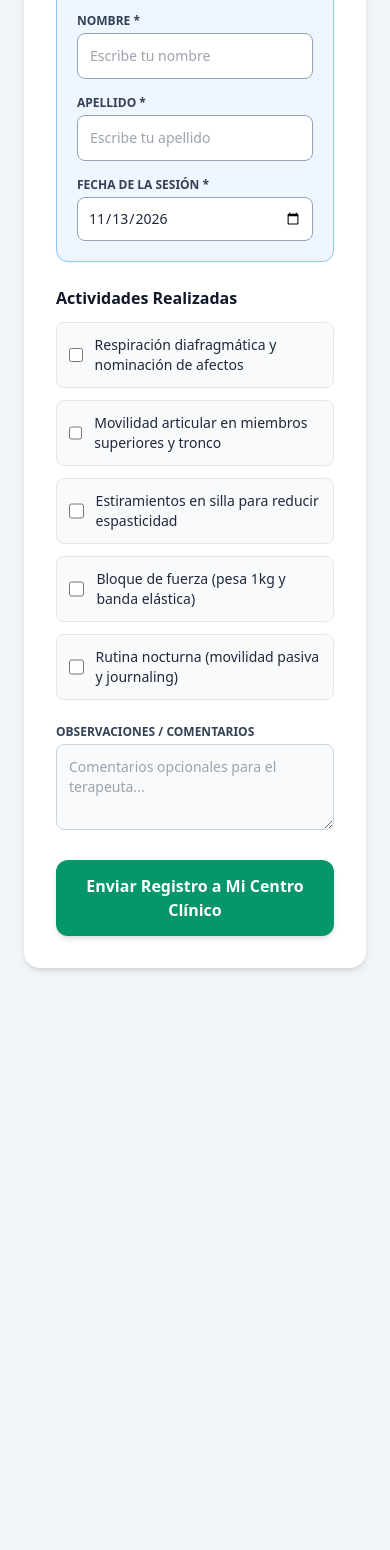
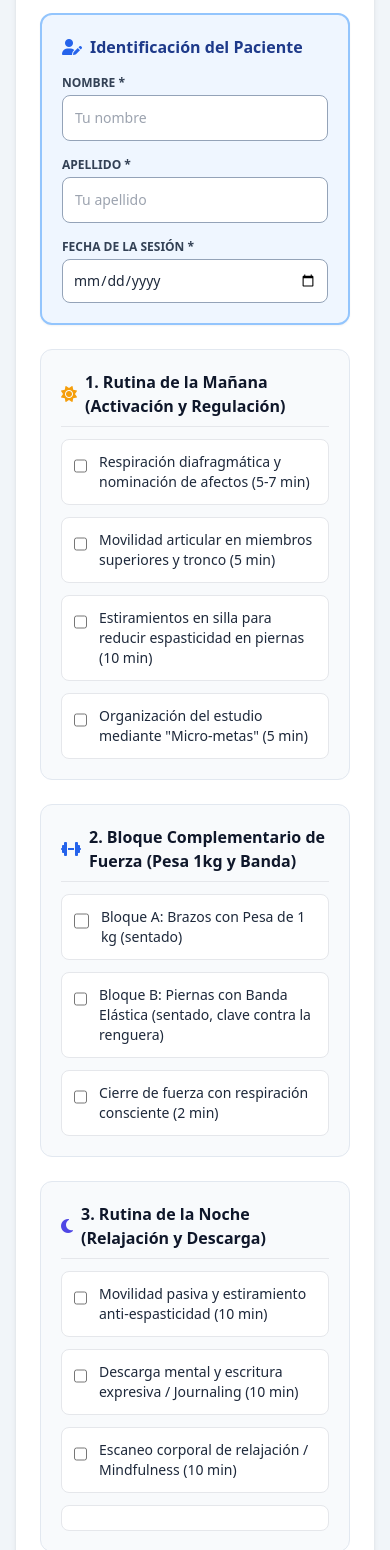
Before and after one commit to materiagenerica-ops/Rutina-, a plain HTML site: page index.html in a window 390 px wide. Shown: the part 192-1742 px from the top of the page. Before the commit the page ends 1184 px from the top, so only its background shows below. Drawn offline with nearby package versions, Linux system fonts and the light colour scheme.

Commit message:
Update index.html

```diff
--- a/index.html
+++ b/index.html
@@ -3,28 +3,34 @@
 <head>
     <meta charset="UTF-8">
     <meta name="viewport" content="width=device-width, initial-scale=1.0">
-    <title>Plan de Rehabilitación y Bienestar</title>
+    <title>Plan de Rehabilitación y Bienestar | Esclerosis Múltiple</title>
     <script src="https://cdn.tailwindcss.com"></script>
+    <link rel="stylesheet" href="https://cdnjs.cloudflare.com/ajax/libs/font-awesome/6.4.0/css/all.min.css">
 </head>
-<body class="bg-slate-100 text-slate-800 font-sans p-6">
+<body class="bg-slate-100 text-slate-800 font-sans p-4 sm:p-6">
 
-    <div class="max-w-3xl mx-auto bg-white p-8 rounded-2xl shadow-md">
-        <h1 class="text-2xl font-bold mb-6 text-center text-slate-900">Plan Diario de Rehabilitación</h1>
+    <div class="max-w-4xl mx-auto bg-white p-6 sm:p-10 rounded-2xl shadow-md space-y-8">
+        <header class="border-b pb-4 text-center">
+            <h1 class="text-2xl font-bold text-slate-900">Plan Diario de Rehabilitación y Bienestar</h1>
+            <p class="text-xs text-slate-500 mt-1">Esclerosis Múltiple - Seguimiento Terapéutico</p>
+        </header>
 
         <form id="rutinaForm" onsubmit="enviarDatosFirebase(event)" class="space-y-6">
 
-            <!-- CAMPOS DE NOMBRE Y APELLIDO (OBLIGATORIOS Y VISIBLES) -->
-            <div class="bg-blue-50 border border-blue-300 p-5 rounded-xl space-y-4 shadow-sm">
-                <h2 class="font-bold text-blue-900 text-base">Identificación del Paciente</h2>
+            <!-- 1. IDENTIFICACIÓN DEL PACIENTE -->
+            <div class="bg-blue-50 border-2 border-blue-300 p-5 rounded-xl space-y-4 shadow-sm">
+                <h2 class="font-bold text-blue-900 text-base flex items-center gap-2">
+                    <i class="fa-solid fa-user-pen text-blue-600"></i> Identificación del Paciente
+                </h2>
 
                 <div class="grid grid-cols-1 sm:grid-cols-2 gap-4">
                     <div>
                         <label for="nombrePaciente" class="block text-xs font-bold text-slate-700 mb-1">NOMBRE *</label>
-                        <input type="text" id="nombrePaciente" required placeholder="Escribe tu nombre" class="w-full bg-white border border-slate-400 rounded-lg p-3 text-sm font-medium focus:ring-2 focus:ring-blue-500 focus:outline-none">
+                        <input type="text" id="nombrePaciente" required placeholder="Tu nombre" class="w-full bg-white border border-slate-400 rounded-lg p-3 text-sm font-medium focus:ring-2 focus:ring-blue-500 focus:outline-none">
                     </div>
                     <div>
                         <label for="apellidoPaciente" class="block text-xs font-bold text-slate-700 mb-1">APELLIDO *</label>
-                        <input type="text" id="apellidoPaciente" required placeholder="Escribe tu apellido" class="w-full bg-white border border-slate-400 rounded-lg p-3 text-sm font-medium focus:ring-2 focus:ring-blue-500 focus:outline-none">
+                        <input type="text" id="apellidoPaciente" required placeholder="Tu apellido" class="w-full bg-white border border-slate-400 rounded-lg p-3 text-sm font-medium focus:ring-2 focus:ring-blue-500 focus:outline-none">
                     </div>
                 </div>
 
@@ -34,107 +40,75 @@
                 </div>
             </div>
 
-            <!-- ACTIVIDADES DEL PLAN -->
-            <div class="space-y-3">
-                <h2 class="font-bold text-slate-900 text-base">Actividades Realizadas</h2>
+            <!-- 2. RUTINA DE LA MAÑANA -->
+            <div class="space-y-3 bg-slate-50 p-5 rounded-xl border border-slate-200">
+                <h2 class="font-bold text-slate-900 text-base border-b pb-2 flex items-center gap-2">
+                    <i class="fa-solid fa-sun text-amber-500"></i> 1. Rutina de la Mañana (Activación y Regulación)
+                </h2>
 
-                <label class="flex items-center gap-3 p-3 bg-slate-50 rounded-lg border cursor-pointer hover:bg-slate-100">
-                    <input type="checkbox" name="actividad" value="Mañana: Respiración y nominación de afectos" class="w-5 h-5 text-blue-600 rounded">
-                    <span class="text-sm font-medium">Respiración diafragmática y nominación de afectos</span>
+                <label class="flex items-start gap-3 p-3 bg-white rounded-lg border cursor-pointer hover:bg-slate-50">
+                    <input type="checkbox" name="actividad" value="Mañana: Respiración y nominación de afectos" class="mt-1 w-5 h-5 text-blue-600 rounded">
+                    <span class="text-sm font-medium">Respiración diafragmática y nominación de afectos (5-7 min)</span>
                 </label>
 
-                <label class="flex items-center gap-3 p-3 bg-slate-50 rounded-lg border cursor-pointer hover:bg-slate-100">
-                    <input type="checkbox" name="actividad" value="Mañana: Movilidad articular" class="w-5 h-5 text-blue-600 rounded">
-                    <span class="text-sm font-medium">Movilidad articular en miembros superiores y tronco</span>
+                <label class="flex items-start gap-3 p-3 bg-white rounded-lg border cursor-pointer hover:bg-slate-50">
+                    <input type="checkbox" name="actividad" value="Mañana: Movilidad articular de miembros superiores" class="mt-1 w-5 h-5 text-blue-600 rounded">
+                    <span class="text-sm font-medium">Movilidad articular en miembros superiores y tronco (5 min)</span>
                 </label>
 
-                <label class="flex items-center gap-3 p-3 bg-slate-50 rounded-lg border cursor-pointer hover:bg-slate-100">
-                    <input type="checkbox" name="actividad" value="Mañana: Estiramientos para espasticidad" class="w-5 h-5 text-blue-600 rounded">
-                    <span class="text-sm font-medium">Estiramientos en silla para reducir espasticidad</span>
+                <label class="flex items-start gap-3 p-3 bg-white rounded-lg border cursor-pointer hover:bg-slate-50">
+                    <input type="checkbox" name="actividad" value="Mañana: Estiramientos para espasticidad en piernas" class="mt-1 w-5 h-5 text-blue-600 rounded">
+                    <span class="text-sm font-medium">Estiramientos en silla para reducir espasticidad en piernas (10 min)</span>
                 </label>
 
-                <label class="flex items-center gap-3 p-3 bg-slate-50 rounded-lg border cursor-pointer hover:bg-slate-100">
-                    <input type="checkbox" name="actividad" value="Fuerza: Brazos con pesa 1kg y piernas con banda" class="w-5 h-5 text-blue-600 rounded">
-                    <span class="text-sm font-medium">Bloque de fuerza (pesa 1kg y banda elástica)</span>
-                </label>
-
-                <label class="flex items-center gap-3 p-3 bg-slate-50 rounded-lg border cursor-pointer hover:bg-slate-100">
-                    <input type="checkbox" name="actividad" value="Noche: Movilidad pasiva y journaling" class="w-5 h-5 text-blue-600 rounded">
-                    <span class="text-sm font-medium">Rutina nocturna (movilidad pasiva y journaling)</span>
+                <label class="flex items-start gap-3 p-3 bg-white rounded-lg border cursor-pointer hover:bg-slate-50">
+                    <input type="checkbox" name="actividad" value="Mañana: Micro-metas de estudio" class="mt-1 w-5 h-5 text-blue-600 rounded">
+                    <span class="text-sm font-medium">Organización del estudio mediante "Micro-metas" (5 min)</span>
                 </label>
             </div>
 
-            <!-- OBSERVACIONES -->
-            <div>
-                <label for="observaciones" class="block text-xs font-bold text-slate-700 mb-1">OBSERVACIONES / COMENTARIOS</label>
-                <textarea id="observaciones" rows="3" placeholder="Comentarios opcionales para el terapeuta..." class="w-full bg-slate-50 border border-slate-300 rounded-lg p-3 text-sm"></textarea>
+            <!-- 3. BLOQUE COMPLEMENTARIO DE FUERZA (MAÑANA) -->
+            <div class="space-y-3 bg-slate-50 p-5 rounded-xl border border-slate-200">
+                <h2 class="font-bold text-slate-900 text-base border-b pb-2 flex items-center gap-2">
+                    <i class="fa-solid fa-dumbbell text-blue-600"></i> 2. Bloque Complementario de Fuerza (Pesa 1kg y Banda)
+                </h2>
+
+                <label class="flex items-start gap-3 p-3 bg-white rounded-lg border cursor-pointer hover:bg-slate-50">
+                    <input type="checkbox" name="actividad" value="Fuerza: Bloque A - Miembros superiores con pesa 1kg" class="mt-1 w-5 h-5 text-blue-600 rounded">
+                    <span class="text-sm font-medium">Bloque A: Brazos con Pesa de 1 kg (sentado)</span>
+                </label>
+
+                <label class="flex items-start gap-3 p-3 bg-white rounded-lg border cursor-pointer hover:bg-slate-50">
+                    <input type="checkbox" name="actividad" value="Fuerza: Bloque B - Piernas con banda elástica" class="mt-1 w-5 h-5 text-blue-600 rounded">
+                    <span class="text-sm font-medium">Bloque B: Piernas con Banda Elástica (sentado, clave contra la renguera)</span>
+                </label>
+
+                <label class="flex items-start gap-3 p-3 bg-white rounded-lg border cursor-pointer hover:bg-slate-50">
+                    <input type="checkbox" name="actividad" value="Fuerza: Cierre con respiración y valoración" class="mt-1 w-5 h-5 text-blue-600 rounded">
+                    <span class="text-sm font-medium">Cierre de fuerza con respiración consciente (2 min)</span>
+                </label>
             </div>
 
-            <!-- BOTÓN DE ENVÍO -->
-            <button type="submit" id="btnEnviar" class="w-full bg-emerald-600 hover:bg-emerald-500 text-white font-bold py-3.5 px-4 rounded-xl shadow-md transition-all">
-                Enviar Registro a Mi Centro Clínico
-            </button>
-        </form>
-    </div>
+            <!-- 4. RUTINA DE LA NOCHE -->
+            <div class="space-y-3 bg-slate-50 p-5 rounded-xl border border-slate-200">
+                <h2 class="font-bold text-slate-900 text-base border-b pb-2 flex items-center gap-2">
+                    <i class="fa-solid fa-moon text-indigo-600"></i> 3. Rutina de la Noche (Relajación y Descarga)
+                </h2>
 
-    <!-- FIREBASE -->
-    <script type="module">
-        import { initializeApp } from "https://www.gstatic.com/firebasejs/10.8.0/firebase-app.js";
-        import { getFirestore, collection, addDoc, serverTimestamp } from "https://www.gstatic.com/firebasejs/10.8.0/firebase-firestore.js";
+                <label class="flex items-start gap-3 p-3 bg-white rounded-lg border cursor-pointer hover:bg-slate-50">
+                    <input type="checkbox" name="actividad" value="Noche: Movilidad pasiva y anti-espasticidad" class="mt-1 w-5 h-5 text-blue-600 rounded">
+                    <span class="text-sm font-medium">Movilidad pasiva y estiramiento anti-espasticidad (10 min)</span>
+                </label>
 
-        const firebaseConfig = {
-            apiKey: "AIzaSyBUFWeEfNnaV5M57O5EPJscarwRZb9jRk0",
-            authDomain: "rutina-eslerosis.firebaseapp.com",
-            projectId: "rutina-eslerosis",
-            storageBucket: "rutina-eslerosis.firebasestorage.app",
-            messagingSenderId: "701973748602",
-            appId: "1:701973748602:web:ed22f8c8711298b3d894c3"
-        };
+                <label class="flex items-start gap-3 p-3 bg-white rounded-lg border cursor-pointer hover:bg-slate-50">
+                    <input type="checkbox" name="actividad" value="Noche: Descarga mental y journaling" class="mt-1 w-5 h-5 text-blue-600 rounded">
+                    <span class="text-sm font-medium">Descarga mental y escritura expresiva / Journaling (10 min)</span>
+                </label>
 
-        const app = initializeApp(firebaseConfig);
-        const db = getFirestore(app);
+                <label class="flex items-start gap-3 p-3 bg-white rounded-lg border cursor-pointer hover:bg-slate-50">
+                    <input type="checkbox" name="actividad" value="Noche: Escaneo corporal de relajación" class="mt-1 w-5 h-5 text-blue-600 rounded">
+                    <span class="text-sm font-medium">Escaneo corporal de relajación / Mindfulness (10 min)</span>
+                </label>
 
-        // Fijar fecha actual por defecto
-        document.getElementById('fechaSeleccionada').value = new Date().toISOString().split('T')[0];
-
-        window.enviarDatosFirebase = async function(event) {
-            event.preventDefault();
-
-            const btn = document.getElementById('btnEnviar');
-            btn.disabled = true;
-            btn.textContent = "Enviando registro...";
-
-            const nombre = document.getElementById('nombrePaciente').value.trim();
-            const apellido = document.getElementById('apellidoPaciente').value.trim();
-            const fecha = document.getElementById('fechaSeleccionada').value;
-            const observaciones = document.getElementById('observaciones').value.trim();
-
-            const checkboxes = document.querySelectorAll('input[name="actividad"]:checked');
-            const actividadesCompletadas = Array.from(checkboxes).map(cb => cb.value);
-
-            try {
-                await addDoc(collection(db, "registros_paciente"), {
-                    nombre: nombre,
-                    apellido: apellido,
-                    fecha: fecha,
-                    actividades: actividadesCompletadas,
-                    totalCompletadas: actividadesCompletadas.length,
-                    totalPosibles: 5,
-                    observaciones: observaciones,
-                    timestamp: serverTimestamp()
-                });
-
-                alert("¡Registro enviado con éxito!");
-                document.getElementById('rutinaForm').reset();
-                document.getElementById('fechaSeleccionada').value = new Date().toISOString().split('T')[0];
-            } catch (error) {
-                console.error(error);
-                alert("Error al enviar los datos a la base de datos.");
-            } finally {
-                btn.disabled = false;
-                btn.textContent = "Enviar Registro a Mi Centro Clínico";
-            }
-        }
-    </script>
-</body>
-</html>
+                <label class="flex items-start gap-3 p-3 bg-white rounded-lg border cursor-pointer hover:bg-slate-50">
+                    <input type="checkbox"
```
